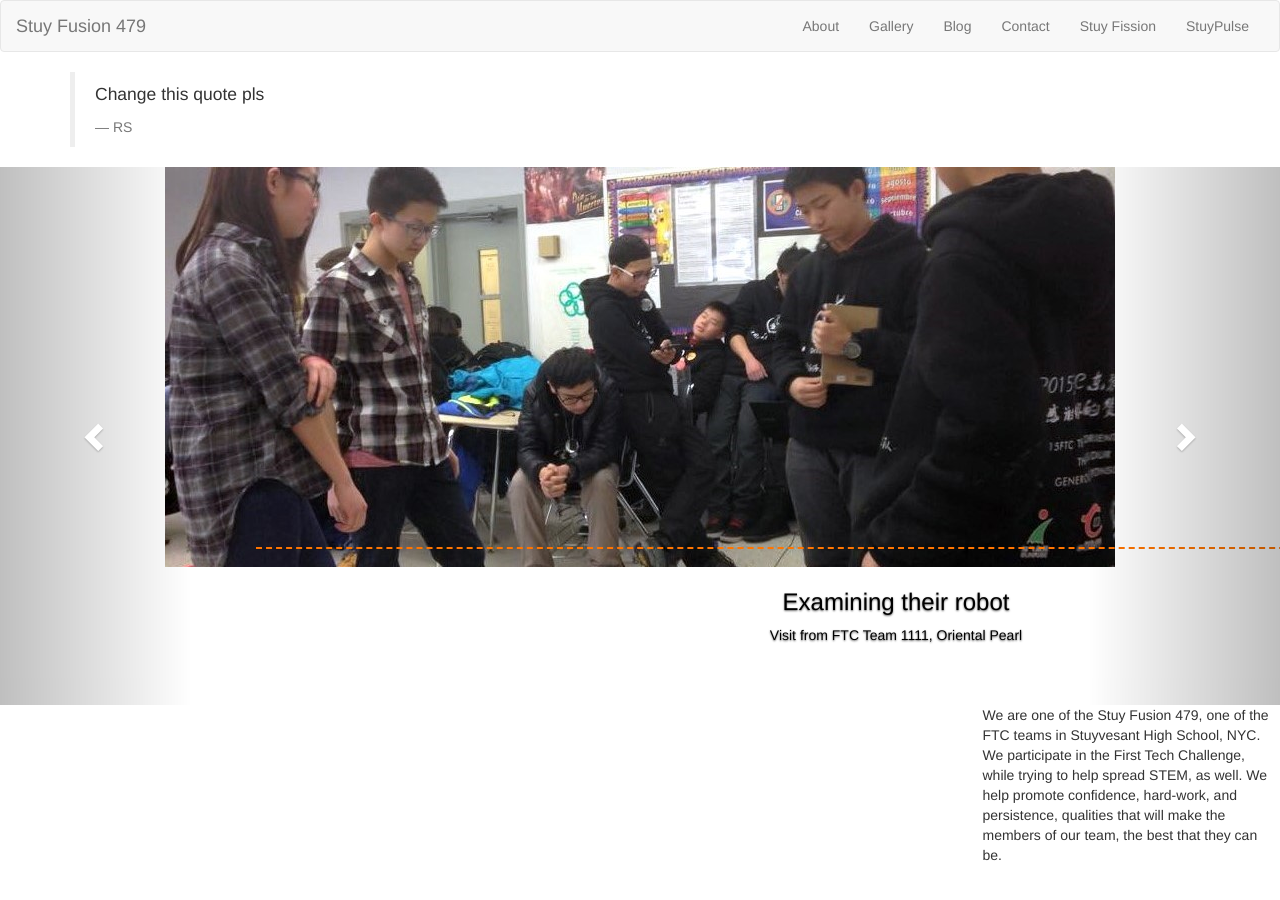
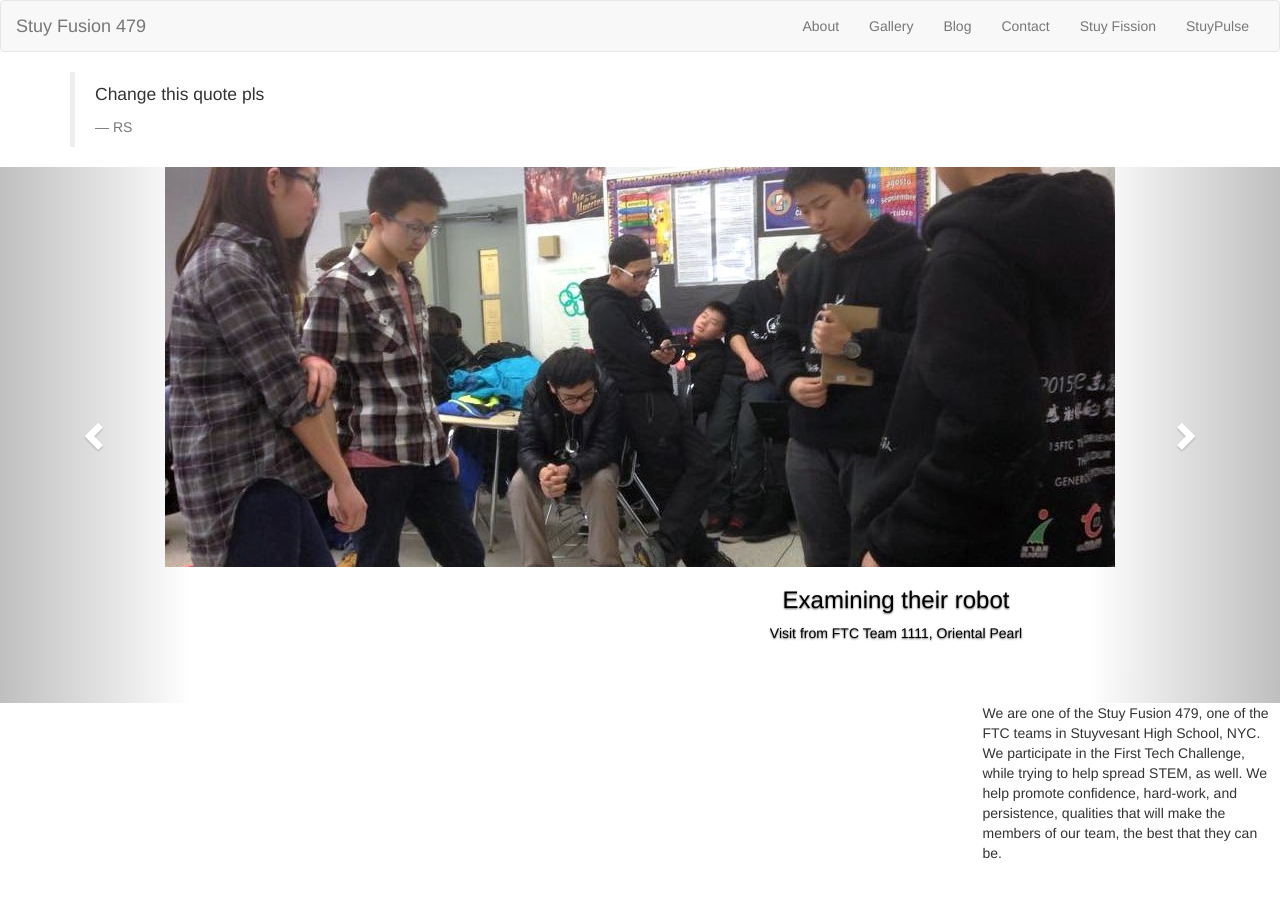
Before and after one commit to stuyfusion/stuyfusion.github.io, a Jekyll site: the page built from index.html, in a window 1280 px wide. Built offline with Jekyll 4.4.1, drawn with Linux system fonts in a browser that asks for light colours; nearby versions of some CDN libraries.

Commit message:
Update index.html

```diff
--- a/index.html
+++ b/index.html
@@ -49,7 +49,7 @@ layout: default
   <div class="carousel-inner" role="listbox">
     <div class="item active">
       <img src="images/image1.jpg" alt="Chania" style="margin-left: auto; margin-right: auto;">
-      <div class="carousel-caption" style="position:relative;border-top:2px dashed #ff7500;" class="aligncenter" >
+      <div class="carousel-caption" style="position:relative;" class="aligncenter" >
         <h3><font color="black">Examining their robot</font></h3>
         <p><font color="black">Visit from FTC Team 1111, Oriental Pearl</font></p>
 
```
